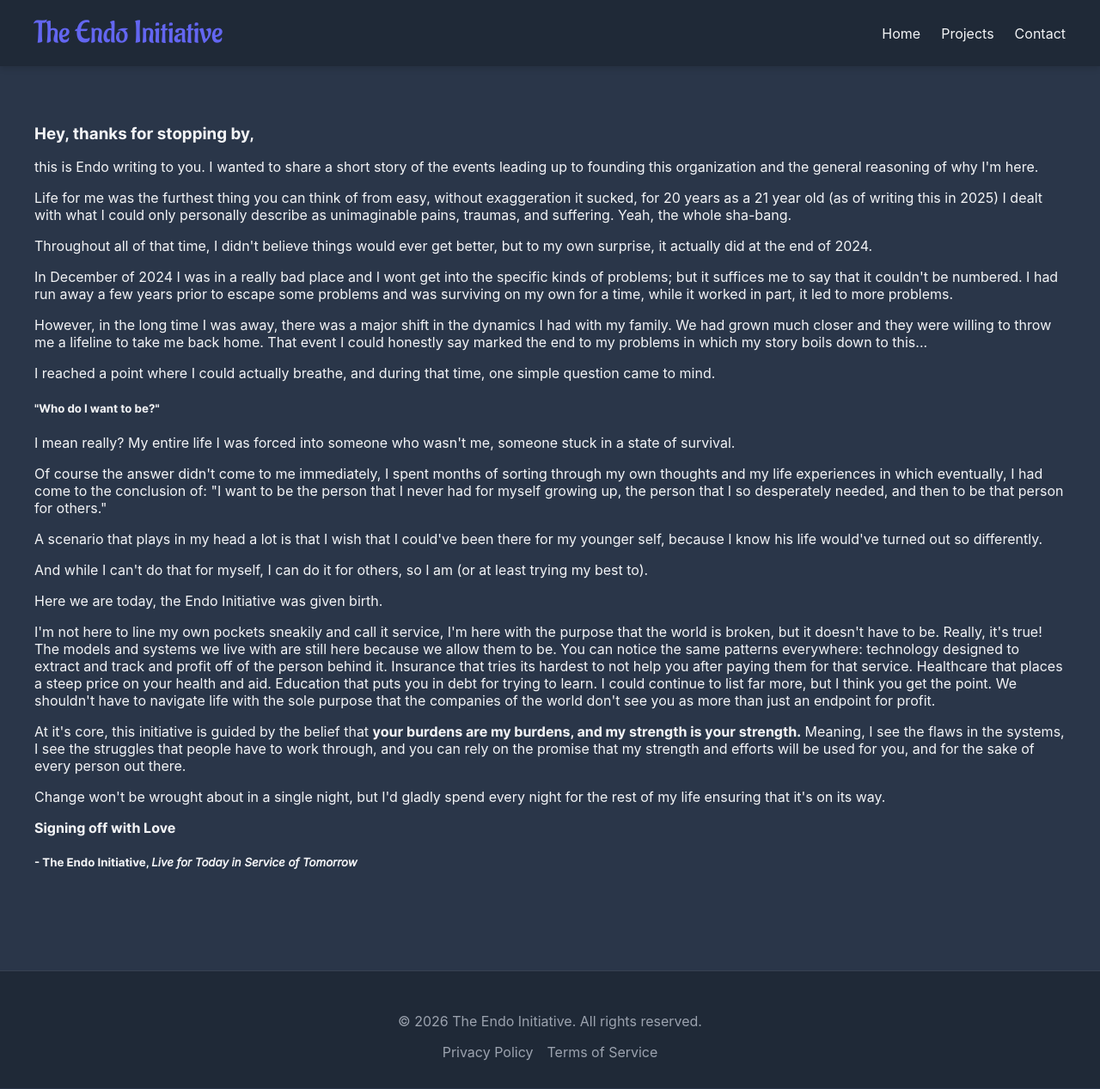
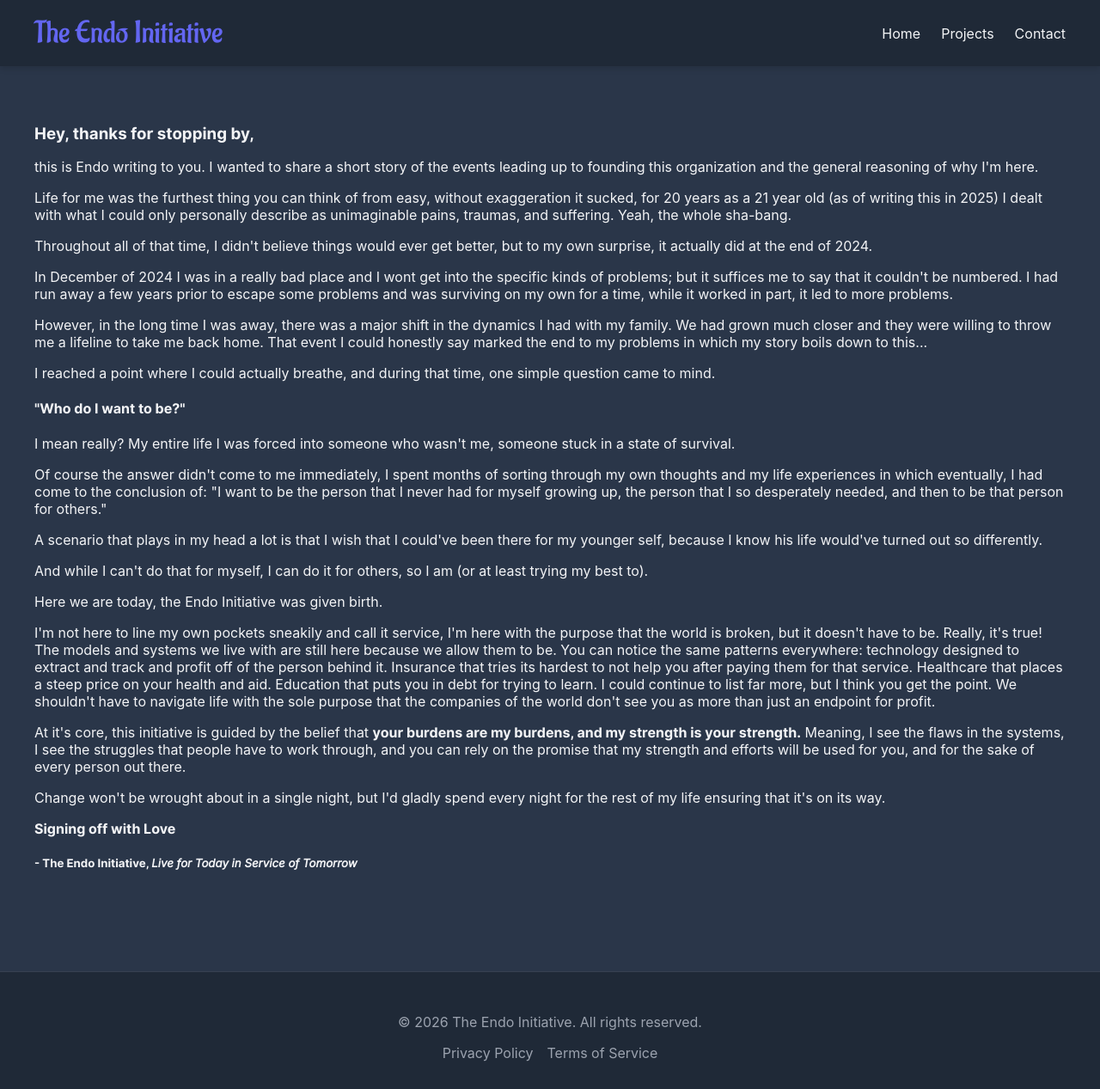
Before and after one commit to Endo-Kazuki/EndoInitiative, a Jekyll site: the page built from pages/founding.html, in a window 1280 px wide and 1267 px high. Shown: the whole window at 86% size. Built offline with Jekyll 4.4.1, drawn with Linux system fonts in a browser that asks for light colours; some web fonts are replaced.

```diff
--- a/pages/founding.html
+++ b/pages/founding.html
@@ -16,7 +16,7 @@ permalink: /founding
 
 <p>I reached a point where I could actually breathe, and during that time, one simple question came to mind.</p>
 
-<h5>"Who do I want to be?"</h5>
+<h4>"Who do I want to be?"</h4>
 
 <p>I mean really? My entire life I was forced into someone who wasn't me, someone stuck in a state of survival.</p>
 
```
